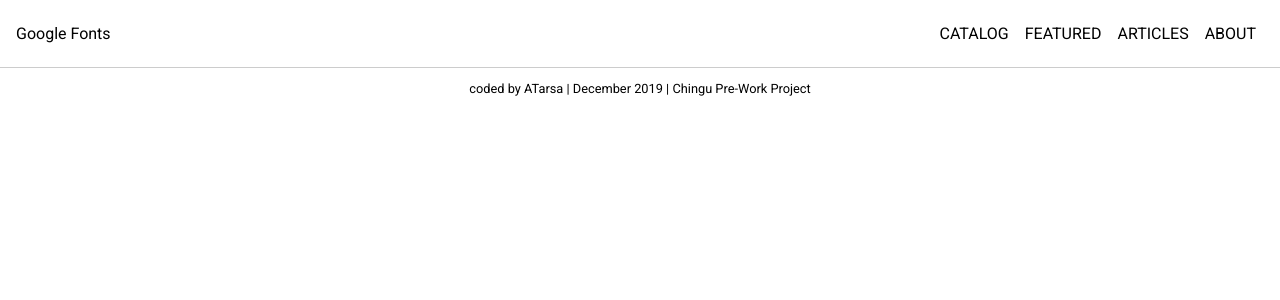
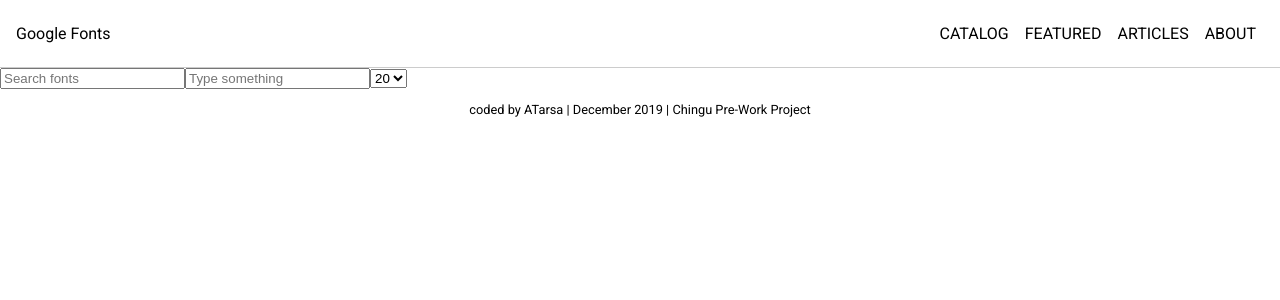
Before and after one commit to atarsa/google-fonts-clone, a React (Create React App) app: page / in a window 1280 px wide. Shown: the top 300 px of the page. Built offline with nearby package versions, Linux system fonts and the light colour scheme.

Commit message:
Add font awsome icons

```diff
--- a/package.json
+++ b/package.json
@@ -3,6 +3,9 @@
   "version": "0.1.0",
   "private": true,
   "dependencies": {
+    "@fortawesome/fontawesome-svg-core": "^1.2.25",
+    "@fortawesome/free-solid-svg-icons": "^5.11.2",
+    "@fortawesome/react-fontawesome": "^0.1.7",
     "react": "^16.12.0",
     "react-dom": "^16.12.0",
     "react-scripts": "3.2.0"
--- a/src/App.js
+++ b/src/App.js
@@ -1,15 +1,22 @@
 import React from 'react';
+import { library } from '@fortawesome/fontawesome-svg-core'
+import { faCircle, faBorderAll, faList, faRedo } from '@fortawesome/free-solid-svg-icons'
 import './App.css';
 import Header from './components/Header'
+import FontNav from './components/FontNav'
 import Footer from './components/Footer'
+
+library.add(faCircle, faBorderAll, faList, faRedo)
 
 const App = () => {
  return(
    <>
    <Header />
-   {/* <Nav />
-   <FontCards /> */}
-   <Footer />
+   <main>
+    <FontNav />
+    {/* <FontCards /> */}
+   </main>
+    <Footer />
    </>
  )
 }
```
Also changed, not shown: 1 other file (tests, documents, lock files or other folders).
